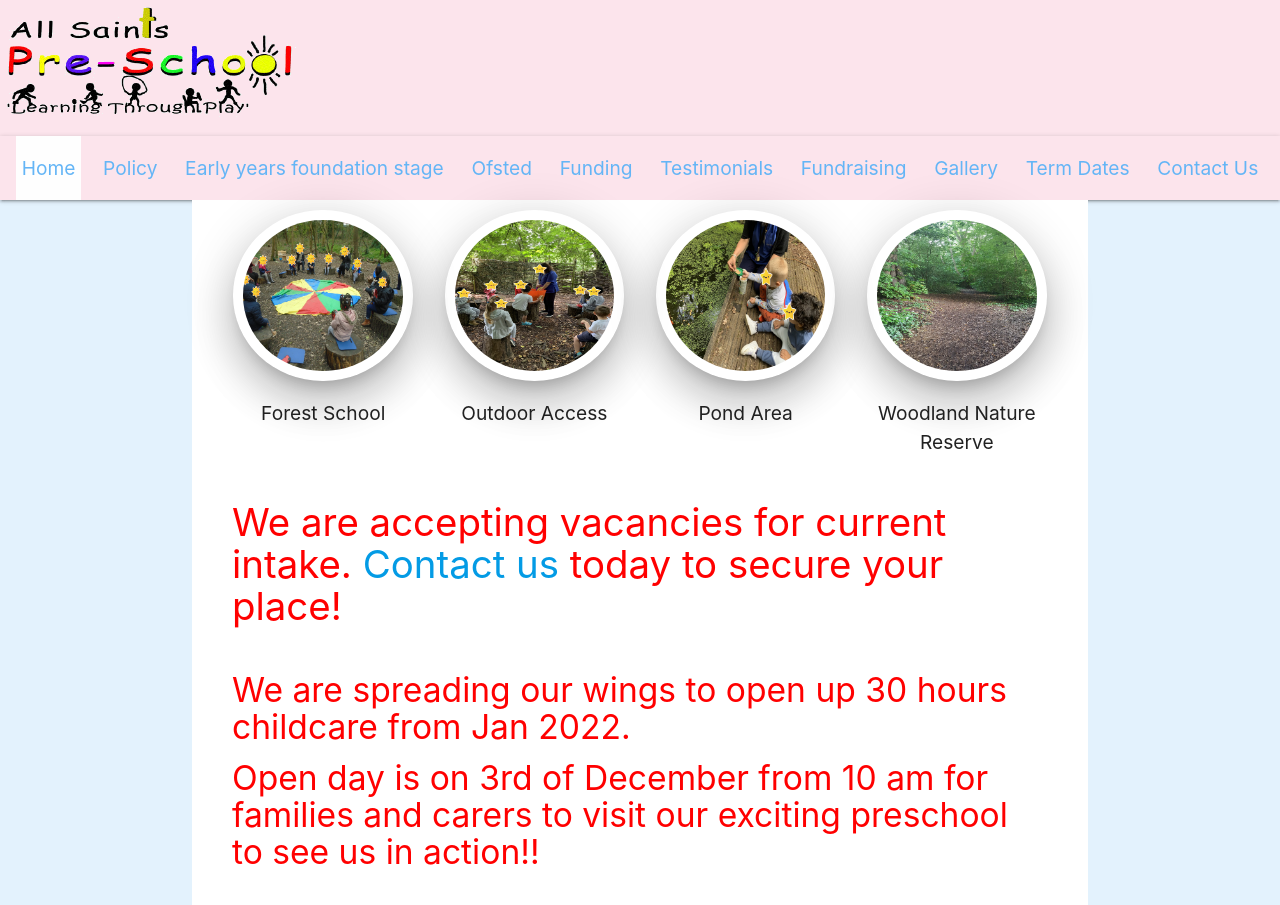
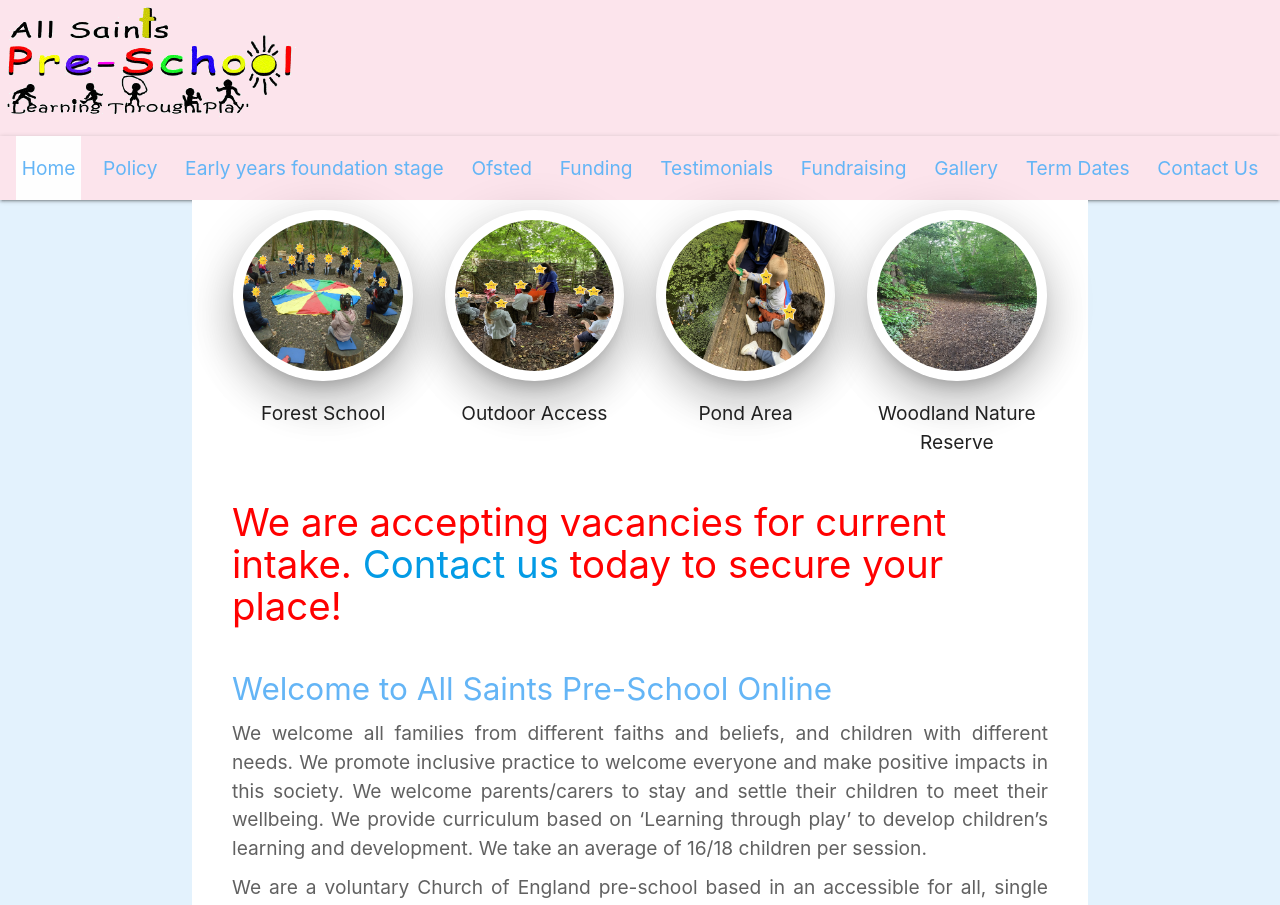
Before and after one commit to rajgthub/appdevdep, a React (Create React App) app: page / in a window 1280 px wide. Shown: the top 905 px of the page. Built offline with nearby package versions, Linux system fonts and the light colour scheme.

Commit message:
Removed spreading message.

```diff
--- a/src/App.css
+++ b/src/App.css
@@ -160,15 +160,7 @@
   flex-direction: column;
   align-items: flex-start;
 }
-.bottom_message{
-  font-size: 1.75rem;
-}
-.bottom_top_paragraph{
-  margin-bottom: 0.75rem;
-}
-.bottom_top_paragraph_margin{
-  margin-bottom: 2rem;
-}
+
 /* 100% Image Width on Smaller Screens */
 @media only screen and (max-width: 700px){
   .modal-content {
--- a/src/components/Home.js
+++ b/src/components/Home.js
@@ -50,16 +50,6 @@
       <div className="row">
         <div className="col s12 homeWrapper">
           <VacancyAlert />
-          <h5 className="bottom_message">
-            <p className="bottom_top_paragraph">
-              We are spreading our wings to open up 30 hours childcare from Jan
-              2022.
-            </p>
-            <p className="bottom_top_paragraph_margin">
-              Open day is on 3rd of December from 10 am for families and carers
-              to visit our exciting preschool to see us in action!!
-            </p>
-          </h5>
           <h5 className="blue-text text-lighten-2">
             Welcome to All Saints Pre-School Online
           </h5>
```
